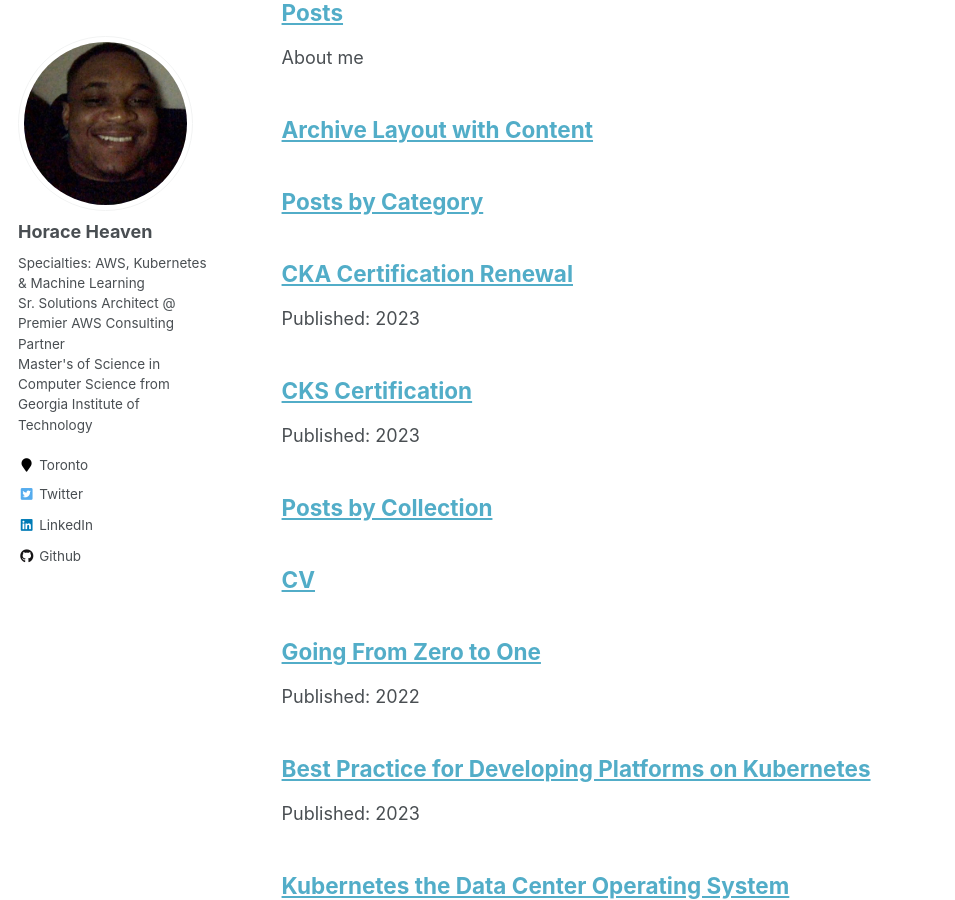
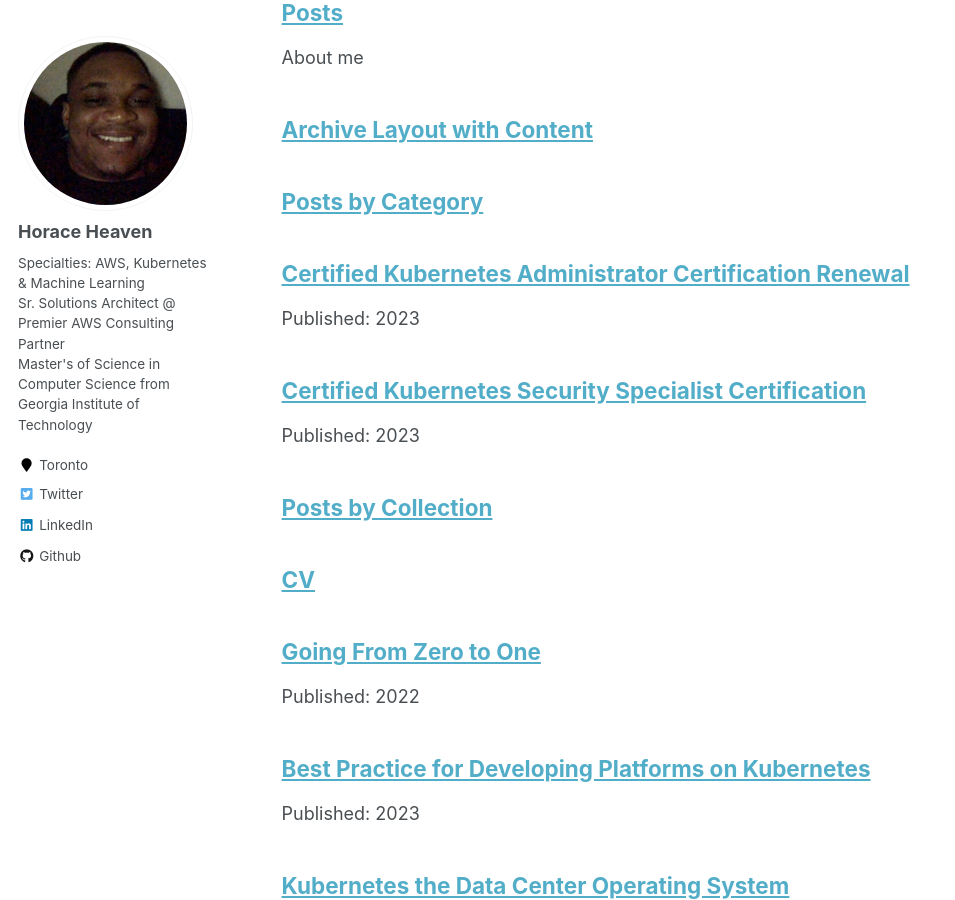
Before and after one commit to horaceheaven/horaceheaven.github.io, a Jekyll site: the page built from _pages/sitemap.md, in a window 1280 px wide and 900 px high, scrolled down 570 px. Shown: the whole window, without its empty margins (0-955 px from the left). Built offline with Jekyll 4.4.1, drawn with Linux system fonts in a browser that asks for light colours; some of the changed text lies outside the part shown.

Commit message:
Update doc

```diff
--- a/_publications/cka-certification-renewal.md
+++ b/_publications/cka-certification-renewal.md
@@ -1,5 +1,5 @@
 ---
-title: "CKA Certification Renewal"
+title: "Certified Kubernetes Administrator Certification Renewal"
 collection: publications
 type: "Publications"
 date: 2023-01-08
@@ -8,4 +8,4 @@ permalink: /publications/cka-certification-renewal
 
 Obtaining a Kubernetes certification is a great way to validate your skills and expertise in using this powerful platform. One of the standout features of these exams is that they are entirely hands-on and scenario-driven, meaning that you will be tested on your ability to apply your knowledge in real-world situations. This practical approach ensures that you are fully prepared to tackle the challenges you may encounter in your Kubernetes career.
 
-![cka certification renewal](./horace-heaven-db71f277-2c2a-4015-8f47-7e8800da0bf6-certificate.jpg "CKA Certification Renewal")
+![cka certification renewal](./horace-heaven-db71f277-2c2a-4015-8f47-7e8800da0bf6-certificate.jpg "Certified Kubernetes Administrator Certification Renewal")
--- a/_publications/cks-certification.md
+++ b/_publications/cks-certification.md
@@ -1,5 +1,5 @@
 ---
-title: "CKS Certification"
+title: "Certified Kubernetes Security Specialist Certification"
 collection: publications
 type: "Publications"
 date: 2023-01-21
@@ -8,4 +8,4 @@ permalink: /publications/cks-certification
 
 Obtaining a Kubernetes certification is a great way to validate your skills and expertise in using this powerful platform. One of the standout features of these exams is that they are entirely hands-on and scenario-driven, meaning that you will be tested on your ability to apply your knowledge in real-world situations. This practical approach ensures that you are fully prepared to tackle the challenges you may encounter in your Kubernetes career.
 
-![cks certification](./horace-heaven-cks-f3fde4ae-2121-4a3f-9b09-efae9a88ef2f.jpg "CKS Certification")
+![Certified Kubernetes Security Specialist certification](./horace-heaven-cks-f3fde4ae-2121-4a3f-9b09-efae9a88ef2f.jpg "Certified Kubernetes Security Specialist Certification")
```
